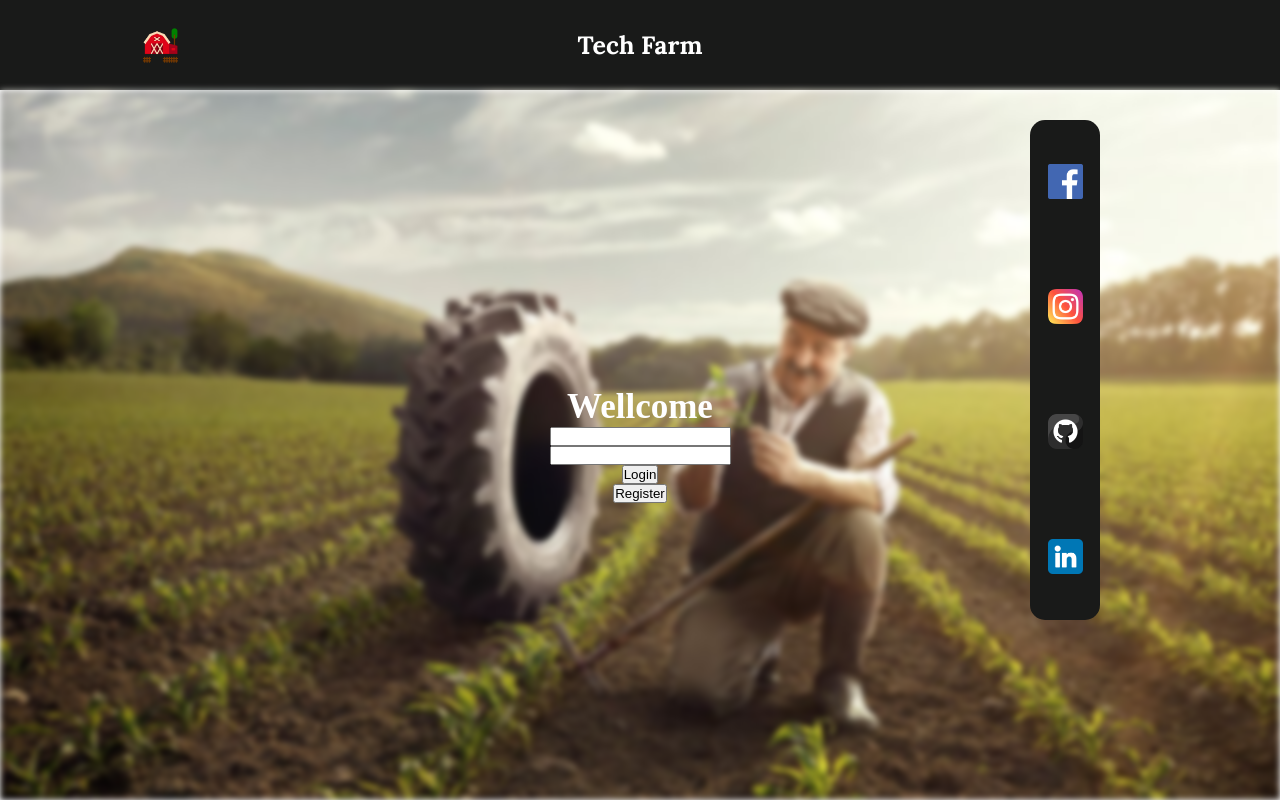
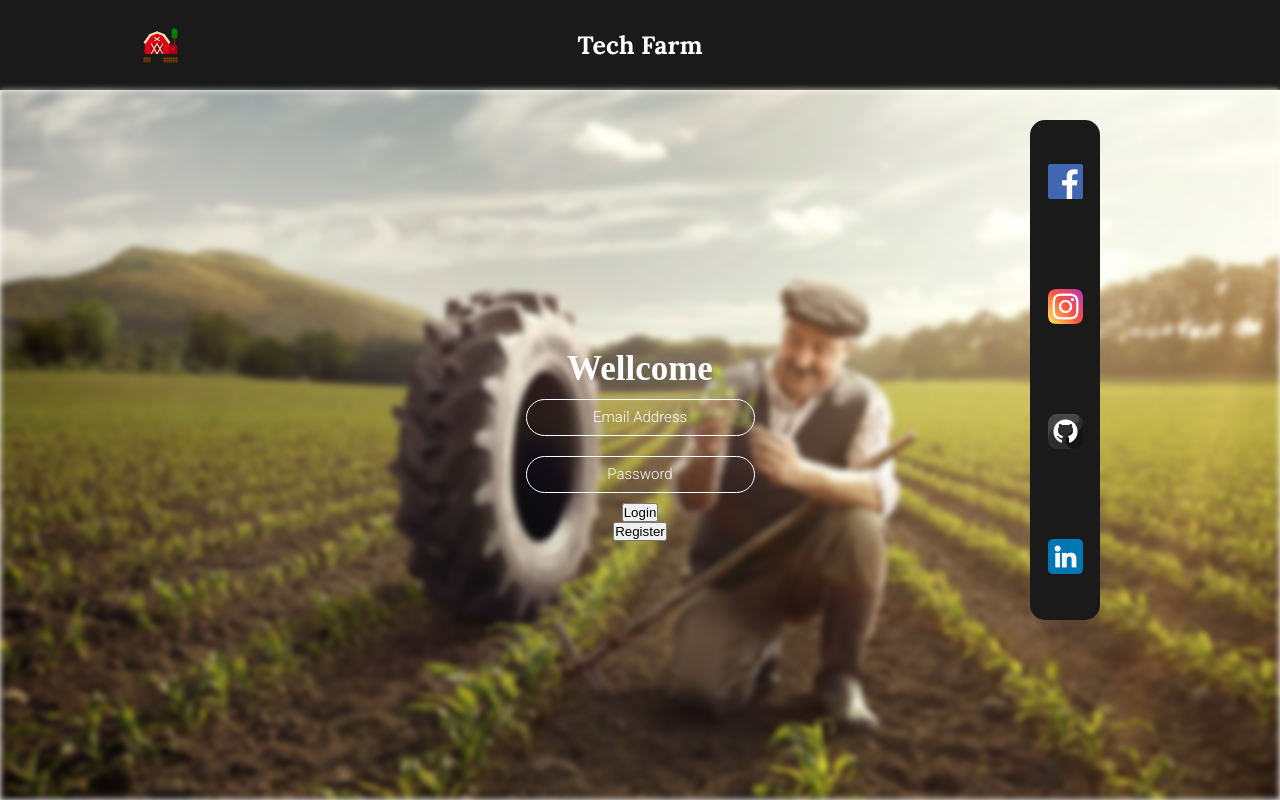
Before and after one commit to EduardoLizarazu/Proyect-2021-ED, a plain HTML site: page html/login.html in a window 1280 px wide. Drawn offline with Linux system fonts and the light colour scheme.

Commit message:
styling input

```diff
--- a/css/main.css
+++ b/css/main.css
@@ -6,7 +6,7 @@
     --thirth-bg: #4E9F3D;
     --fourth-bg: #D8E9A8;
     --Font-1: 'Lora', serif;
-    --Font-2: 'Lora', serif;
+    --Font-2: 'Roboto', sans-serif;
     --Font-special: 'Comforter', cursive;
 }
 
@@ -25,6 +25,9 @@ a {
 }
 li {
     list-style: none;
+}
+input:focus {
+    outline: none;
 }
 /* HEADER */
 header {
@@ -161,3 +164,17 @@ main .login-form h2 {
     font-size: 3.5rem;
     color: var(--primary-color);
 }
+.login-form .form-input input {
+    margin: 10px 0;
+    padding: 10px 25px;
+    border-radius: 50px;
+    background-color: transparent;
+    border: 1px solid #fff;
+}
+.login-form .form-input input::placeholder {
+    color: var(--primary-color);
+    text-align: center;
+    font-family: var(--Font-2);
+    font-size: 1.5rem;
+    font-weight: 300;
+}
--- a/html/login.html
+++ b/html/login.html
@@ -28,10 +28,10 @@
         <form class="login-form">
             <h2>Wellcome</h2>
             <label class="form-input">
-                <input type="email">
+                <input type="email" placeholder="Email Address">
             </label>
             <label class="form-input">
-                <input type="password">
+                <input type="password" placeholder="Password">
             </label>
             <button type="submit" class="form-button">Login</button>
             <button>Register</button>
```
